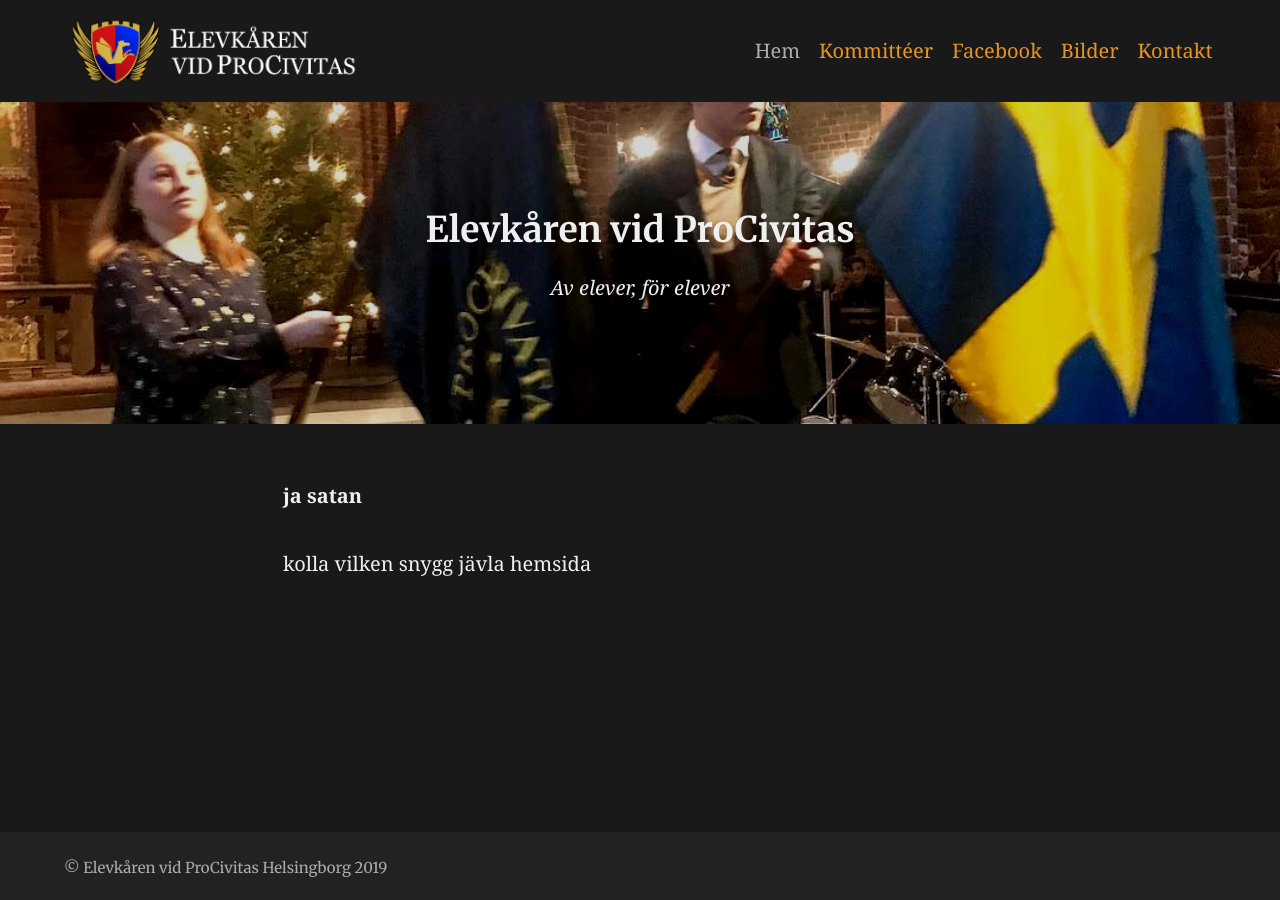
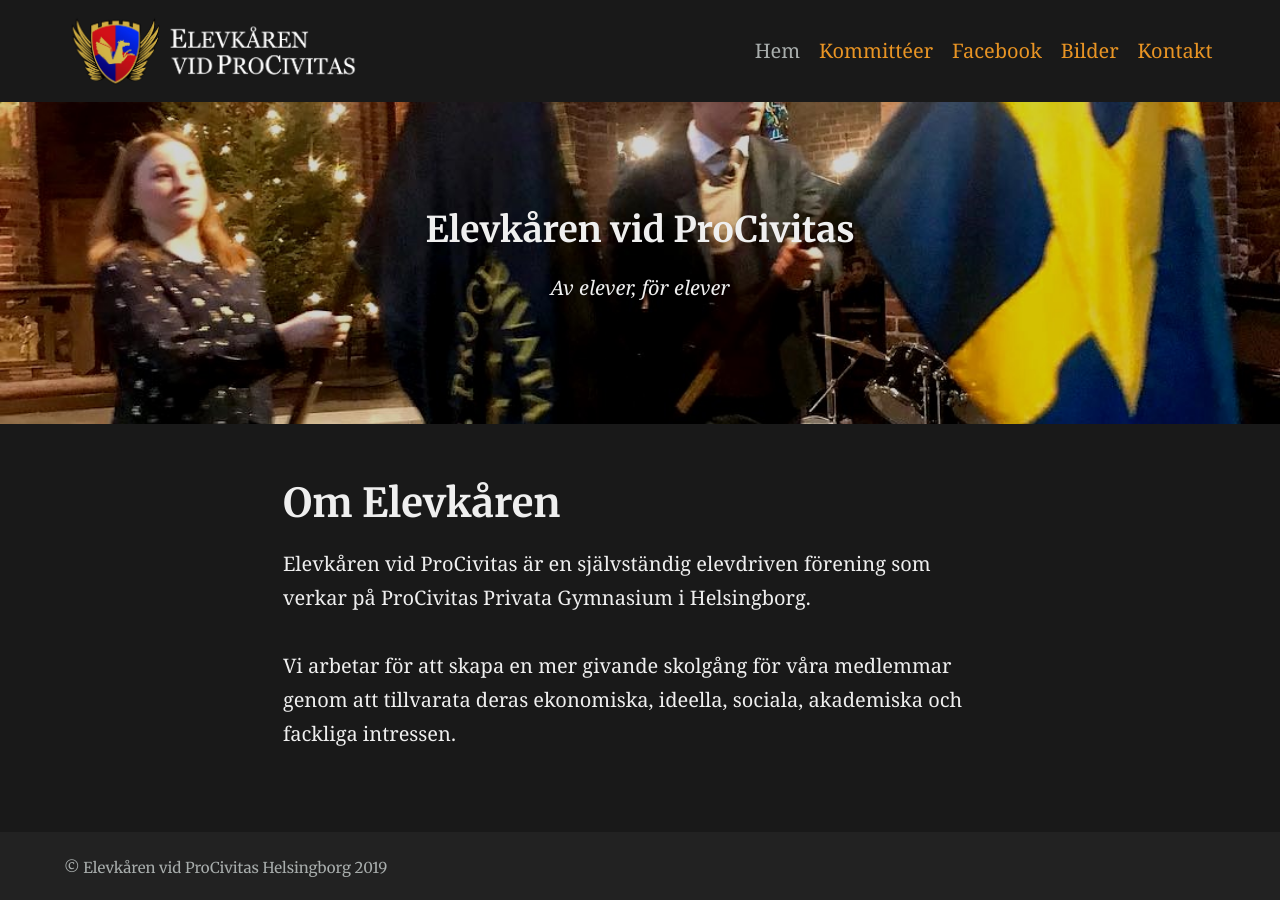
Before and after one commit to ekvp/ekvp.github.io, a Jekyll site: the page built from index.md, in a window 1280 px wide. Built offline with Jekyll 4.4.1, drawn with Linux system fonts in a browser that asks for light colours; our own code applies the rules of GitHub Pages for plain Markdown files.

Commit message:
Update index.md

```diff
--- a/index.md
+++ b/index.md
@@ -4,9 +4,11 @@
   ## Elevkåren vid ProCivitas
   *Av elever, för elever*
 feature_image: "indexbild.jpg"
-excerpt: "Elevkåren är si och så"
+excerpt: " "
 ---
 
-**ja satan**
+<h1>Om Elevkåren</h1>
 
-kolla vilken snygg jävla hemsida
+Elevkåren vid ProCivitas är en självständig elevdriven förening som verkar på ProCivitas Privata Gymnasium i Helsingborg.
+
+Vi arbetar för att skapa en mer givande skolgång för våra medlemmar genom att tillvarata deras ekonomiska, ideella, sociala, akademiska och fackliga intressen.
```
